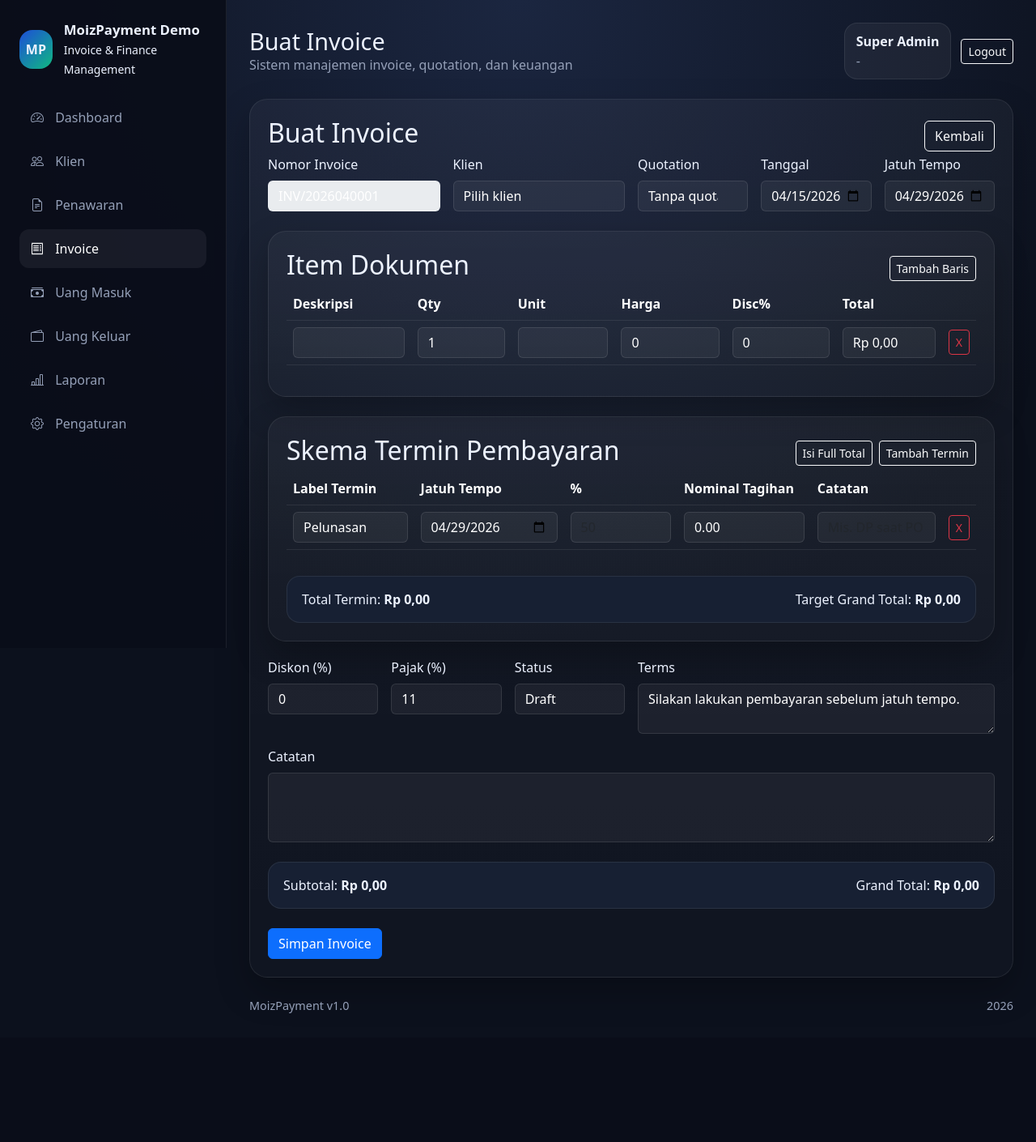
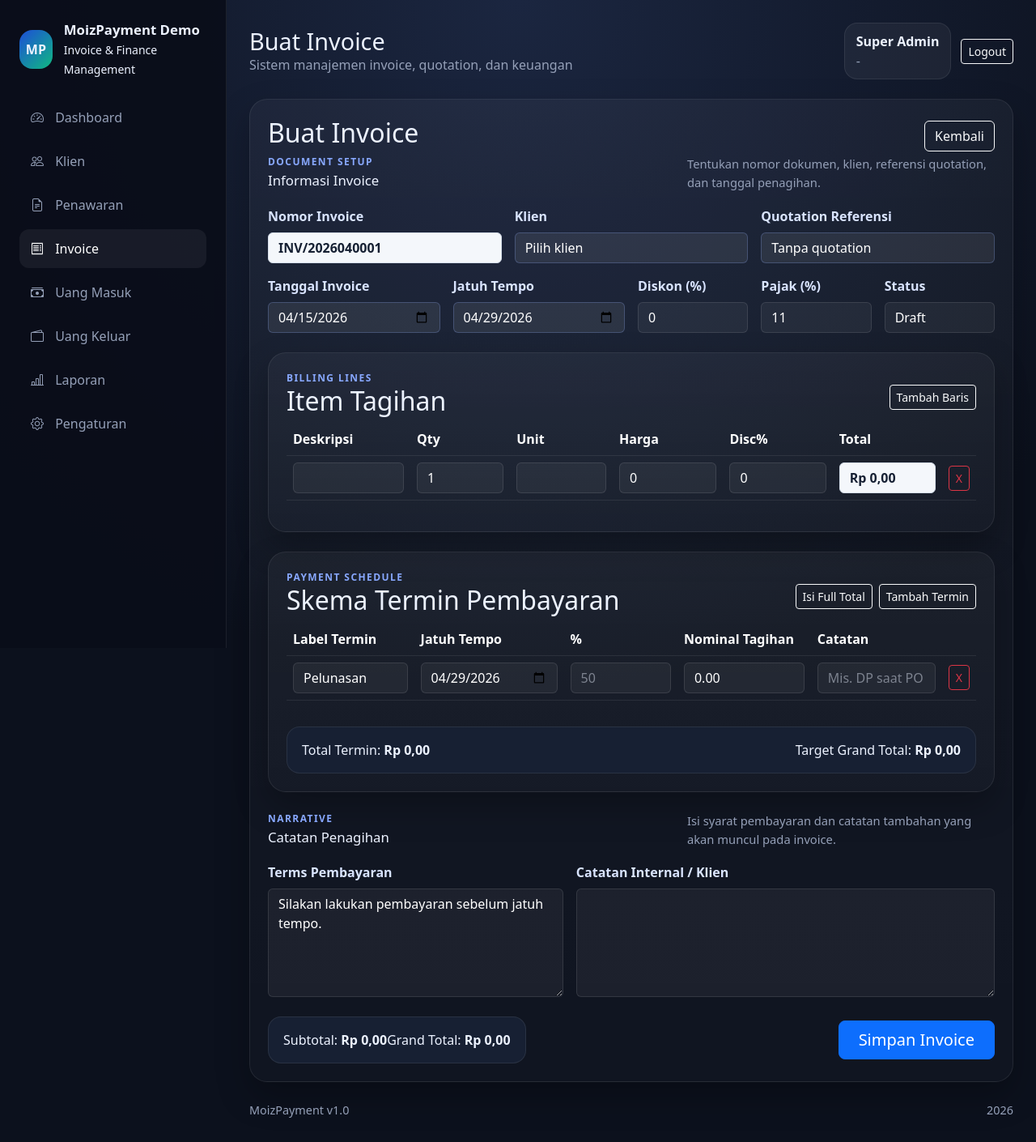
Before and after one commit to moizcare93/moizpayment, a CodeIgniter app: page /path/invoices/create in a window 1280 px wide. Shown: the whole page at 81% size. Before the commit the page ends 1251 px from the top, so only its background shows below. Run offline with CodeIgniter, Linux system fonts and the light colour scheme; a user stored in the database is signed in; data comes from the database, SQL or seed files in the repository; data that the repository does not hold is empty.

Commit message:
Refine invoice form layout and field styling

```diff
--- a/application/views/invoices/form.php
+++ b/application/views/invoices/form.php
@@ -20,52 +20,55 @@ $terms = !empty($posted_terms)
         <div class="alert alert-danger mt-3"><?= html_escape($term_error); ?></div>
     <?php endif; ?>
     <?= form_open(); ?>
+        <div class="invoice-form-shell">
+            <section class="form-section">
+                <div class="section-head">
+                    <div>
+                        <div class="section-kicker">Document Setup</div>
+                        <h3>Informasi Invoice</h3>
+                    </div>
+                    <div class="section-note">Tentukan nomor dokumen, klien, referensi quotation, dan tanggal penagihan.</div>
+                </div>
                 <div class="row g-3">
-            <div class="col-md-3">
+                    <div class="col-lg-4">
                         <label class="form-label">Nomor Invoice</label>
-                <input type="text" class="form-control" value="<?= html_escape($next_number); ?>" disabled>
+                        <input type="text" class="form-control form-control-strong" value="<?= html_escape($next_number); ?>" disabled>
                     </div>
-            <div class="col-md-3">
+                    <div class="col-lg-4">
                         <label class="form-label">Klien</label>
-                <select name="client_id" class="form-select" required>
+                        <select name="client_id" class="form-select form-control-strong" required>
                             <option value="">Pilih klien</option>
                             <?php foreach ($clients as $client): ?>
                                 <option value="<?= $client['id']; ?>" <?= set_select('client_id', $client['id'], ($invoice['client_id'] ?? '') == $client['id']); ?>><?= html_escape($client['name'] . ' - ' . $client['company_name']); ?></option>
                             <?php endforeach; ?>
                         </select>
                     </div>
-            <div class="col-md-2">
-                <label class="form-label">Quotation</label>
-                <select name="quotation_id" class="form-select">
+                    <div class="col-lg-4">
+                        <label class="form-label">Quotation Referensi</label>
+                        <select name="quotation_id" class="form-select form-control-strong">
                             <option value="">Tanpa quotation</option>
                             <?php foreach ($quotations as $quotation): ?>
                                 <option value="<?= $quotation['id']; ?>" <?= set_select('quotation_id', $quotation['id'], ($invoice['quotation_id'] ?? '') == $quotation['id']); ?>><?= html_escape($quotation['quotation_number']); ?></option>
                             <?php endforeach; ?>
                         </select>
                     </div>
-            <div class="col-md-2">
-                <label class="form-label">Tanggal</label>
-                <input type="date" name="invoice_date" class="form-control" value="<?= set_value('invoice_date', $invoice['invoice_date'] ?? date('Y-m-d')); ?>" required>
+                    <div class="col-md-6 col-lg-3">
+                        <label class="form-label">Tanggal Invoice</label>
+                        <input type="date" name="invoice_date" class="form-control form-control-strong" value="<?= set_value('invoice_date', $invoice['invoice_date'] ?? date('Y-m-d')); ?>" required>
                     </div>
-            <div class="col-md-2">
+                    <div class="col-md-6 col-lg-3">
                         <label class="form-label">Jatuh Tempo</label>
-                <input type="date" name="due_date" class="form-control" value="<?= set_value('due_date', $invoice['due_date'] ?? date('Y-m-d', strtotime('+14 days'))); ?>" required>
+                        <input type="date" name="due_date" class="form-control form-control-strong" value="<?= set_value('due_date', $invoice['due_date'] ?? date('Y-m-d', strtotime('+14 days'))); ?>" required>
                     </div>
-        </div>
-
-        <?php $this->load->view('templates/item_table', array('items' => $items)); ?>
-        <?php $this->load->view('templates/term_table', array('terms' => $terms)); ?>
-
-        <div class="row g-3 mt-1">
-            <div class="col-md-2">
+                    <div class="col-md-6 col-lg-2">
                         <label class="form-label">Diskon (%)</label>
                         <input type="number" step="0.01" name="discount_percent" class="form-control calc-trigger" value="<?= set_value('discount_percent', $invoice['discount_percent'] ?? 0); ?>">
                     </div>
-            <div class="col-md-2">
+                    <div class="col-md-6 col-lg-2">
                         <label class="form-label">Pajak (%)</label>
                         <input type="number" step="0.01" name="tax_percent" class="form-control calc-trigger" value="<?= set_value('tax_percent', $invoice['tax_percent'] ?? 11); ?>">
                     </div>
-            <div class="col-md-2">
+                    <div class="col-md-12 col-lg-2">
                         <label class="form-label">Status</label>
                         <select name="status" class="form-select">
                             <?php foreach (array('draft', 'sent', 'partial', 'paid', 'overdue', 'cancelled') as $status): ?>
@@ -73,23 +76,41 @@ $terms = !empty($posted_terms)
                             <?php endforeach; ?>
                         </select>
                     </div>
-            <div class="col-md-6">
-                <label class="form-label">Terms</label>
-                <textarea name="terms" class="form-control" rows="2"><?= set_value('terms', $invoice['terms'] ?? 'Silakan lakukan pembayaran sebelum jatuh tempo.'); ?></textarea>
                 </div>
-            <div class="col-12">
-                <label class="form-label">Catatan</label>
-                <textarea name="notes" class="form-control" rows="3"><?= set_value('notes', $invoice['notes'] ?? ''); ?></textarea>
+            </section>
+        </div>
+
+        <?php $this->load->view('templates/item_table', array('items' => $items)); ?>
+        <?php $this->load->view('templates/term_table', array('terms' => $terms)); ?>
+
+        <section class="form-section mt-4">
+            <div class="section-head">
+                <div>
+                    <div class="section-kicker">Narrative</div>
+                    <h3>Catatan Penagihan</h3>
+                </div>
+                <div class="section-note">Isi syarat pembayaran dan catatan tambahan yang akan muncul pada invoice.</div>
+            </div>
+            <div class="row g-3">
+                <div class="col-lg-5">
+                    <label class="form-label">Terms Pembayaran</label>
+                    <textarea name="terms" class="form-control" rows="5"><?= set_value('terms', $invoice['terms'] ?? 'Silakan lakukan pembayaran sebelum jatuh tempo.'); ?></textarea>
+                </div>
+                <div class="col-lg-7">
+                    <label class="form-label">Catatan Internal / Klien</label>
+                    <textarea name="notes" class="form-control" rows="5"><?= set_value('notes', $invoice['notes'] ?? ''); ?></textarea>
                 </div>
             </div>
+        </section>
 
-        <div class="summary-box mt-4">
+        <div class="invoice-submit-bar mt-4">
+            <div class="summary-box">
                 <div>Subtotal: <strong data-role="subtotal">Rp 0</strong></div>
                 <div>Grand Total: <strong data-role="grand-total">Rp 0</strong></div>
             </div>
-
-        <div class="mt-4">
-            <button type="submit" class="btn btn-primary">Simpan Invoice</button>
+            <div class="submit-actions">
+                <button type="submit" class="btn btn-primary btn-lg">Simpan Invoice</button>
+            </div>
         </div>
     <?= form_close(); ?>
 </div>
--- a/application/views/templates/item_table.php
+++ b/application/views/templates/item_table.php
@@ -1,6 +1,9 @@
 <div class="panel-card mt-4">
     <div class="panel-header">
-        <h2>Item Dokumen</h2>
+        <div>
+            <div class="section-kicker">Billing Lines</div>
+            <h2>Item Tagihan</h2>
+        </div>
         <button type="button" class="btn btn-outline-light btn-sm" id="add-item-row">Tambah Baris</button>
     </div>
     <div class="table-responsive">
--- a/application/views/templates/term_table.php
+++ b/application/views/templates/term_table.php
@@ -1,6 +1,9 @@
 <div class="panel-card mt-4">
     <div class="panel-header">
-        <h2>Skema Termin Pembayaran</h2>
+        <div>
+            <div class="section-kicker">Payment Schedule</div>
+            <h2>Skema Termin Pembayaran</h2>
+        </div>
         <div class="d-flex gap-2">
             <button type="button" class="btn btn-outline-light btn-sm" id="fill-single-term">Isi Full Total</button>
             <button type="button" class="btn btn-outline-light btn-sm" id="add-term-row">Tambah Termin</button>
--- a/assets/css/app.css
+++ b/assets/css/app.css
@@ -161,12 +161,92 @@ body {
     border: 1px solid rgba(255, 255, 255, 0.1);
 }
 
+.form-control::placeholder,
+textarea.form-control::placeholder {
+    color: rgba(236, 242, 255, 0.45);
+}
+
+.form-select option {
+    color: #101828;
+    background: #ffffff;
+}
+
+.form-control:disabled,
+.form-control[readonly] {
+    background: #f4f7fb;
+    color: #162033;
+    border-color: #d5deeb;
+    opacity: 1;
+    font-weight: 700;
+}
+
 .form-control:focus,
 .form-select:focus {
     background: rgba(255, 255, 255, 0.08);
     color: #fff;
     border-color: rgba(13, 110, 253, 0.5);
     box-shadow: none;
+}
+
+.form-control-strong,
+.form-select.form-control-strong {
+    background: rgba(255, 255, 255, 0.08);
+    border-color: rgba(145, 174, 255, 0.25);
+}
+
+.form-label {
+    color: #d9e4ff;
+    font-weight: 600;
+    margin-bottom: 8px;
+}
+
+.invoice-form-shell,
+.form-section {
+    display: grid;
+    gap: 18px;
+}
+
+.section-head {
+    display: flex;
+    justify-content: space-between;
+    gap: 16px;
+    align-items: flex-start;
+}
+
+.section-head h3 {
+    margin: 4px 0 0;
+    font-size: 1.05rem;
+}
+
+.section-kicker {
+    color: #88a8ff;
+    font-size: 0.75rem;
+    letter-spacing: 0.12em;
+    text-transform: uppercase;
+    font-weight: 700;
+}
+
+.section-note {
+    max-width: 380px;
+    color: var(--muted);
+    font-size: 0.92rem;
+    line-height: 1.55;
+}
+
+.invoice-submit-bar {
+    display: flex;
+    justify-content: space-between;
+    gap: 16px;
+    align-items: center;
+}
+
+.submit-actions {
+    display: flex;
+    justify-content: flex-end;
+}
+
+.btn-lg {
+    padding-inline: 24px;
 }
 
 .auth-body {
@@ -214,7 +294,9 @@ body {
 
     .summary-box,
     .topbar,
-    .panel-header {
+    .panel-header,
+    .section-head,
+    .invoice-submit-bar {
         flex-direction: column;
         align-items: stretch;
     }
```
Lines whose indentation alone changed are shown as unchanged.
